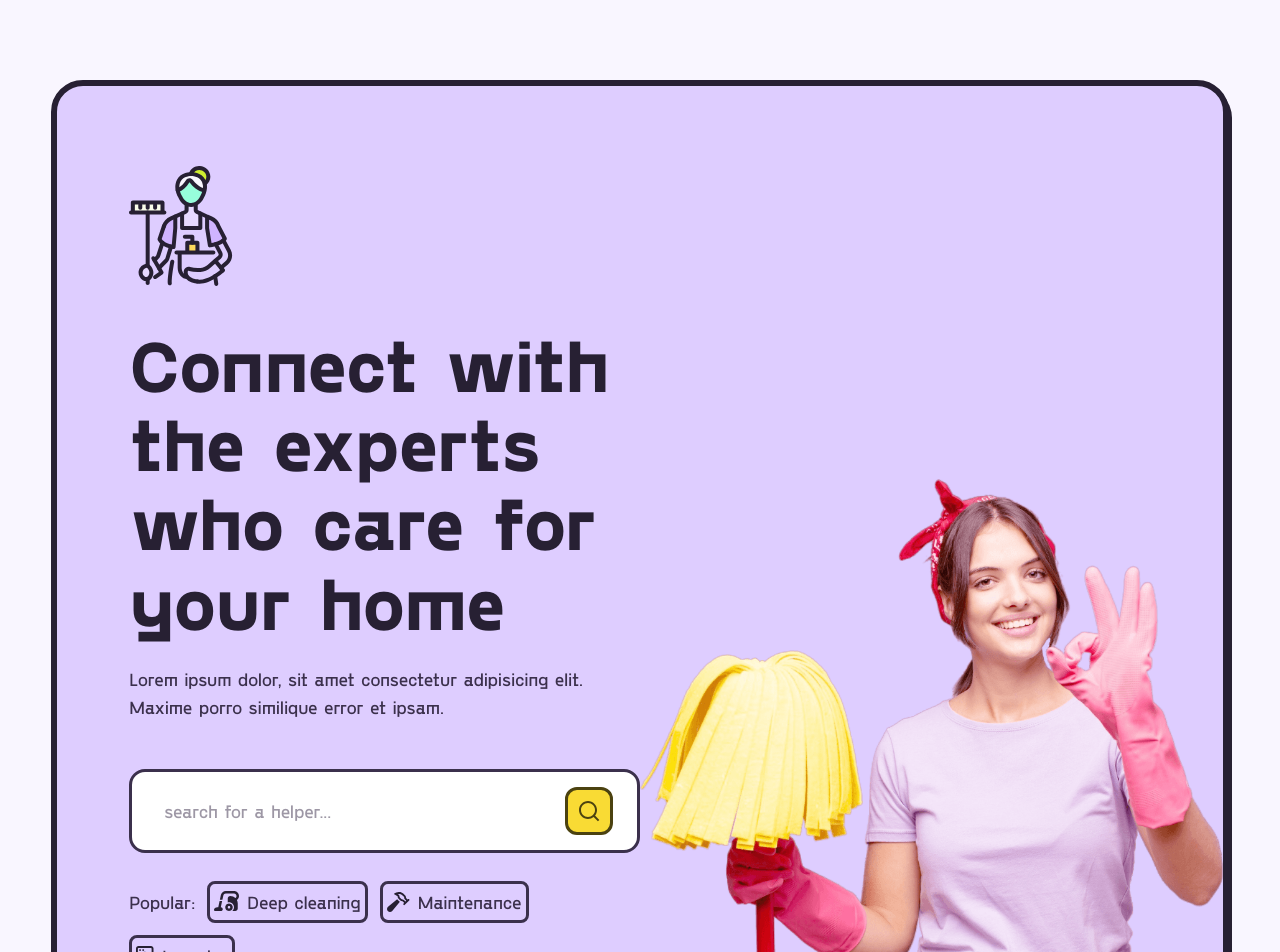
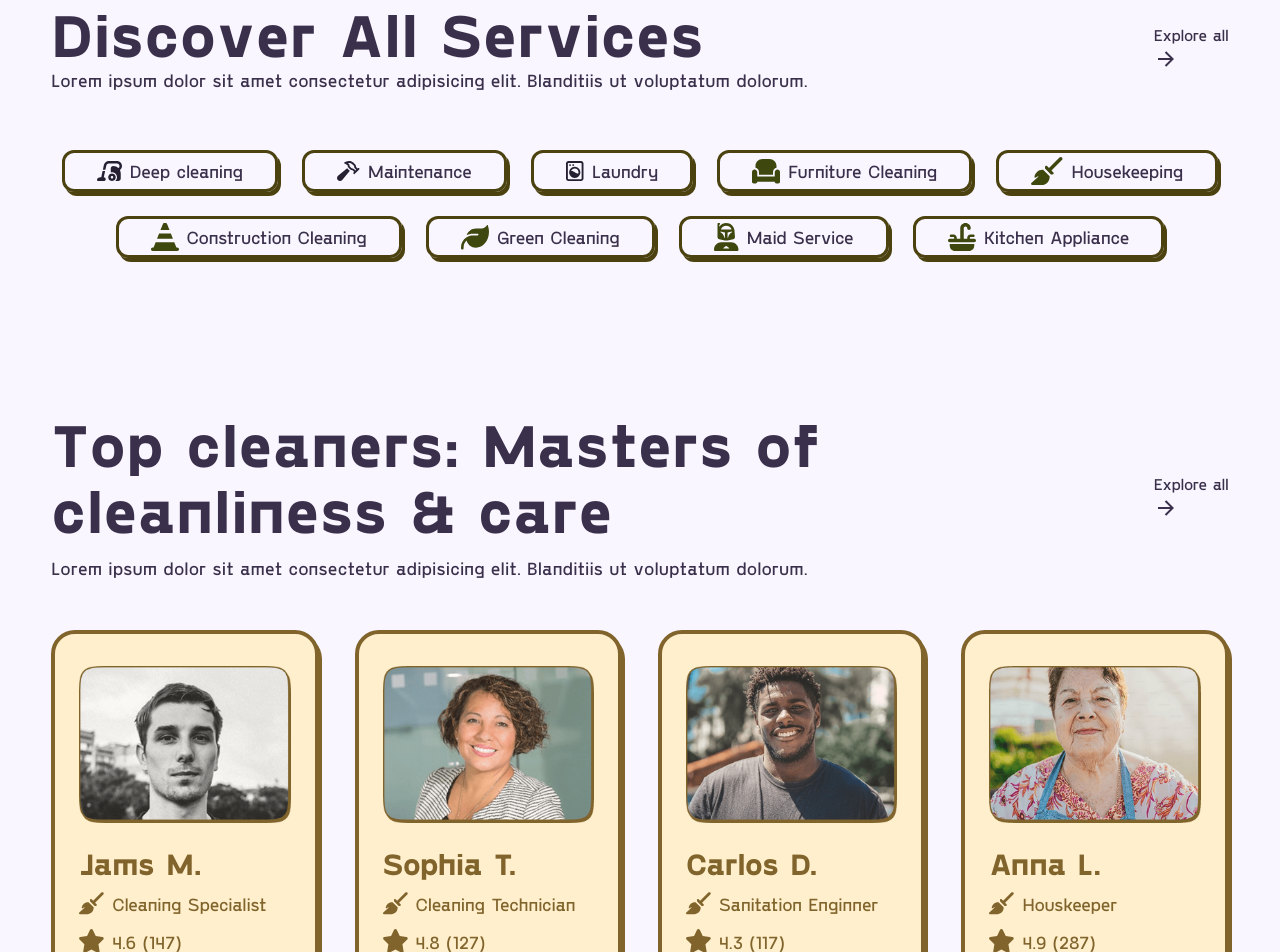
Before and after one commit to KeenCoding12/YT-cleaning-website, a Next.js app: page / in a window 1280 px wide. Shown: the top 952 px of the page. Built offline with nearby package versions, Linux system fonts and the light colour scheme.

Commit message:
Update Hero.tsx

```diff
--- a/components/Hero.tsx
+++ b/components/Hero.tsx
@@ -5,72 +5,9 @@ import React from "react";
 
 export default function Hero() {
   return (
-    <section className="py-20">
+    <section>
       <div className="container">
-        {/* Wrapper */}
-        <div className="bg-primary rounded-4xl shadow cust-border grid  gap-10 lg:gap-0  lg:grid-cols-[1fr_0.7fr] xl:grid-cols-2 lg:items-center px-5 sm:px-10 lg:px-18 relative py-20">
-          {/* content */}
-          <div className="relative z-20">
-            {/* Icon */}
-            <span className="mb-5 lg:mb-8 inline-block">
-              <Image
-                src="/images/icon-hero.svg"
-                alt="hero icon"
-                width={120}
-                height={120}
-              />
-            </span>
-            <h1 className="font-bold text-4xl sm:text-5xl lg:text-7xl mb-5 lg:mb-6 sm:max-w-177.25 lg:max-w-none text-blackClr">
-              Connect with the experts who care for your home
-            </h1>
-            <p className="max-w-2xl text-foreground">
-              Lorem ipsum dolor, sit amet consectetur adipisicing elit. Maxime
-              porro similique error et ipsam.
-            </p>
 
-            {/* Wrapper */}
-            <div className="mt-8 lg:mt-12 space-y-4 lg:space-y-7">
-              {/* search box */}
-              <div className="bg-white h-21 rounded-2xl border-3 border-shadow relative">
-                <input
-                  type="text"
-                  className="w-full h-full outline-none pl-4 lg:pl-8 text-lg"
-                  placeholder="search for a helper..."
-                />
-                <button className="bg-secondary size-12 border-3 flex items-center justify-center rounded-xl absolute top-0 right-3 lg:right-6 bottom-0 my-auto text-btnClr hover:bg-primary transition-colors focus:bg-primary">
-                  <RiSearchLine />
-                </button>
-              </div>
-              {/* Tags */}
-              <div className="flex flex-wrap gap-3 items-center">
-                <p className="text-lg">Popular:</p>
-                {/* tags */}
-                {tagsItems.slice(0, 3).map((item) => (
-                  <div
-                    key={item.id}
-                    className="flex items-center p-1 border-3 rounded-lg gap-2"
-                  >
-                    {/* Icon */}
-                    <span>
-                      <img src={item.icon} alt={item.label} />
-                    </span>
-                    {/* label */}
-                    <p>{item.label}</p>
-                  </div>
-                ))}
-              </div>
-            </div>
-          </div>
-          {/* Img */}
-          <div className="absolute right-0 bottom-0 max-w-1/2 w-full hidden lg:block z-10">
-            <Image
-              src="/images/hero-img.png"
-              alt="hero image"
-              width={937}
-              height={929}
-            />
-          </div>
-        </div>
       </div>
     </section>
   );
```
